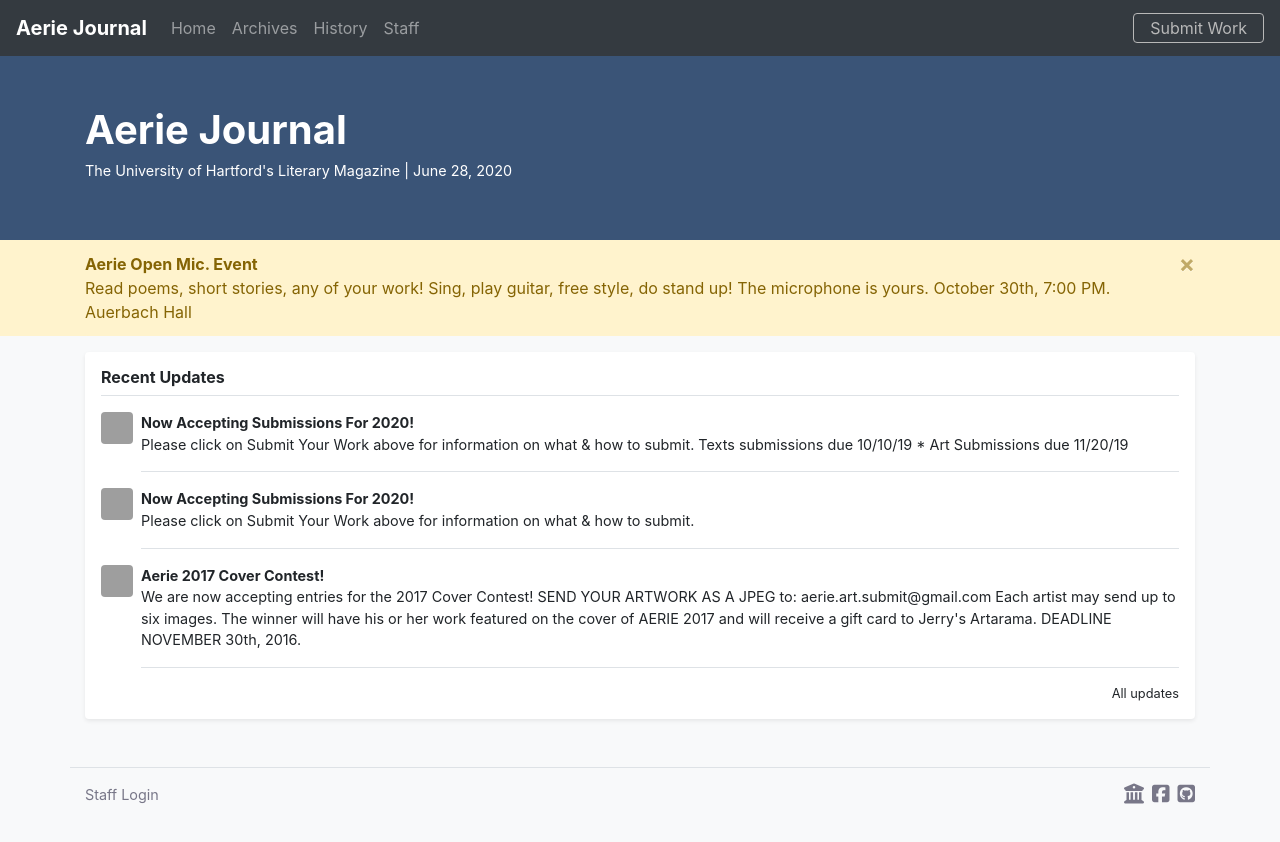
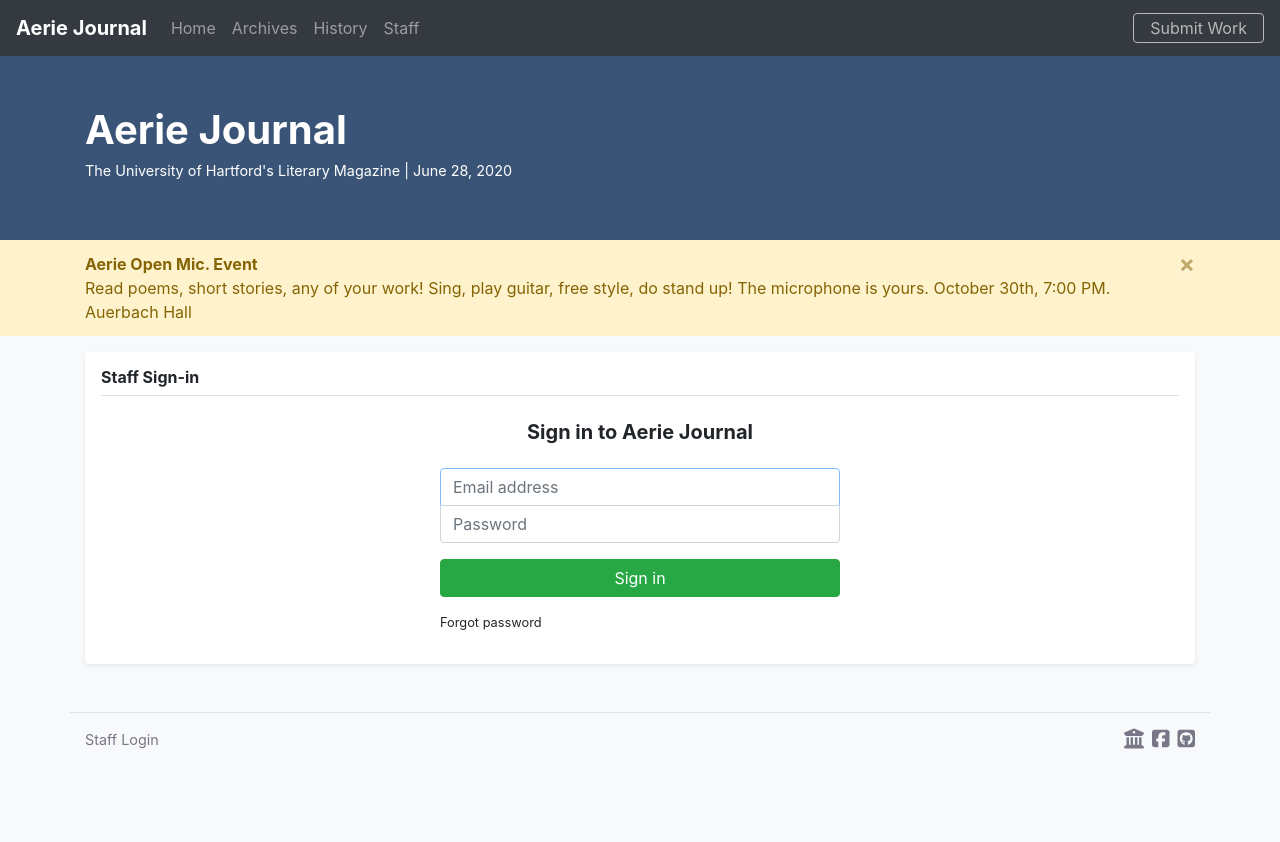
Before and after one commit to marchsabino/aerie-journal, an Angular app: page /login in a window 1280 px wide. Shown: the top 842 px of the page. After the commit the page ends 800 px from the top, so only its background shows below. Built offline with nearby package versions, Linux system fonts and the light colour scheme; grey boxes are pictures that could not be loaded.

Commit message:
Staff Login Page!

```diff
--- a/src/app/app-routing.module.ts
+++ b/src/app/app-routing.module.ts
@@ -4,6 +4,7 @@
 import { ArchivesComponent } from './views/archives/archives.component';
 import { HistoryComponent } from './views/history/history.component';
 import { StaffComponent } from './views/staff/staff.component';
+import { LoginComponent } from './views/login/login.component';
 
 const routes: Routes = [
   {
@@ -27,6 +28,11 @@
     component: StaffComponent,
   },
   {
+    path: 'login',
+    pathMatch: 'full',
+    component: LoginComponent,
+  },
+  {
     path: '**',
     pathMatch: 'full',
     component: NewsfeedComponent,
--- a/src/app/core/footer/footer.component.html
+++ b/src/app/core/footer/footer.component.html
@@ -2,7 +2,7 @@
   <div class="container pt-3 border-top border-gray">
     <div class="row">
       <div class="col-md-6">
-        <a routerLink="/">Staff Login</a>
+        <a routerLink="/login">Staff Login</a>
       </div>
       <div class="col-md-6 text-center text-md-right">
         <a href="https://hartford.edu" target="_blank">
--- a/src/app/views/login/login.component.html
+++ b/src/app/views/login/login.component.html
@@ -1 +1,31 @@
-<p>login works!</p>
+<div class="my-3 p-3 bg-white rounded shadow-sm">
+  <h6 class="border-bottom border-gray pb-2 mb-3">
+    Staff Sign-in
+  </h6>
+  <form class="form-signin">
+    <h1>Sign in to Aerie Journal</h1>
+    <label class="sr-only" for="inputEmail">Email Address</label>
+    <input
+      id="inputEmail"
+      class="form-control"
+      type="email"
+      placeholder="Email address"
+      required
+      autofocus
+    />
+    <label class="sr-only" for="inputPassword">Password</label>
+    <input
+      id="inputPassword"
+      class="form-control"
+      type="password"
+      placeholder="Password"
+      required
+    />
+    <button class="btn btn-md btn-success btn-block mb-3" type="submit">
+      Sign in
+    </button>
+    <small class="d-block mb-3">
+      <a routerLink="/login">Forgot password</a>
+    </small>
+  </form>
+</div>
--- a/src/app/views/login/login.component.scss
+++ b/src/app/views/login/login.component.scss
@@ -0,0 +1,32 @@
+.form-signin {
+  margin: auto;
+  width: 60%;
+  max-width: 25rem;
+
+  h1 {
+    margin: 1.5rem 0;
+    text-align: center;
+    font-size: 1.25rem;
+  }
+
+  input,
+  .form-control {
+    &:focus,
+    &:active {
+      outline: 0;
+      box-shadow: none;
+    }
+  }
+
+  input[type="email"] {
+    margin-bottom: -1px;
+    border-bottom-right-radius: 0;
+    border-bottom-left-radius: 0;
+  }
+
+  input[type="password"] {
+    margin-bottom: 1rem;
+    border-top-right-radius: 0;
+    border-top-left-radius: 0;
+  }
+}
--- a/src/app/views/login/login.component.ts
+++ b/src/app/views/login/login.component.ts
@@ -3,13 +3,10 @@
 @Component({
   selector: 'app-login',
   templateUrl: './login.component.html',
-  styleUrls: ['./login.component.scss']
+  styleUrls: ['./login.component.scss'],
 })
 export class LoginComponent implements OnInit {
+  constructor() {}
 
-  constructor() { }
-
-  ngOnInit(): void {
-  }
-
+  ngOnInit(): void {}
 }
```
Also changed, not shown: src/app/app.module.ts (+8 -7 lines), 1 other file (tests, documents, lock files or other folders).
